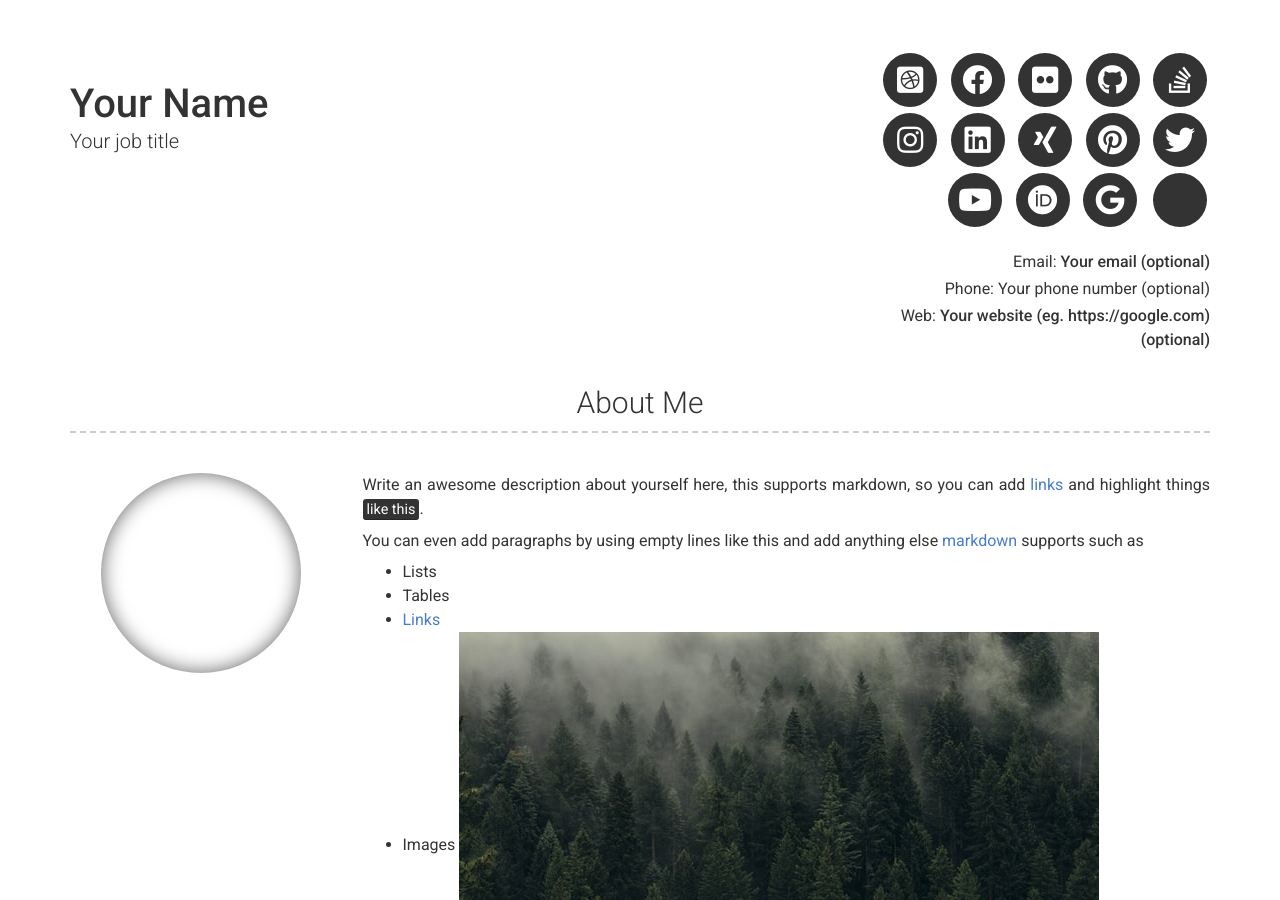
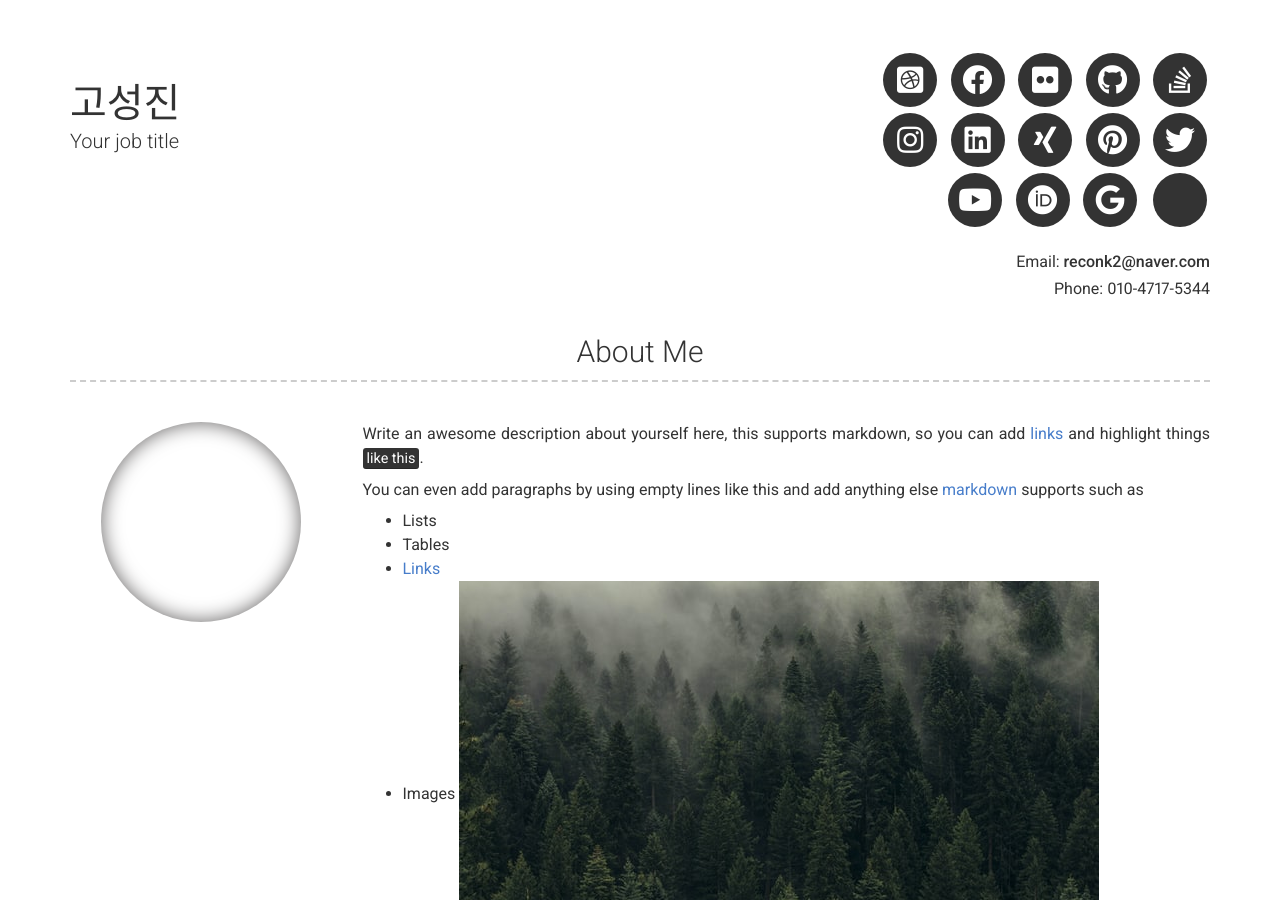
Before and after one commit to Sungjin79/Sungjin79.github.io, a Jekyll site: the page built from index.md, in a window 1280 px wide and 900 px high. Built offline with Jekyll 4.4.1, drawn with Linux system fonts in a browser that asks for light colours; nearby versions of some CDN libraries; some of the changed text lies outside the part shown.

Commit message:
NameChange

```diff
--- a/_config.yml
+++ b/_config.yml
@@ -6,13 +6,13 @@ repository: Git repository where your resume will be hosted, only required if yo
 version: 2
 
 # Personal info
-name: Your Name
+name: 고성진
 title: Your job title
-email: Your email (optional)
+email: reconk2@naver.com
 # email_title: Email (Email title override)
-phone: Your phone number (optional)
+phone: 010-4717-5344
 # phone_title: Phone (Phone title override)
-website: Your website (eg. https://google.com)(optional)
+# website: Your website (eg. https://google.com)(optional)
 # website_title: Web (Website title override)
 
 # Dark Mode (true/false/never)
```
